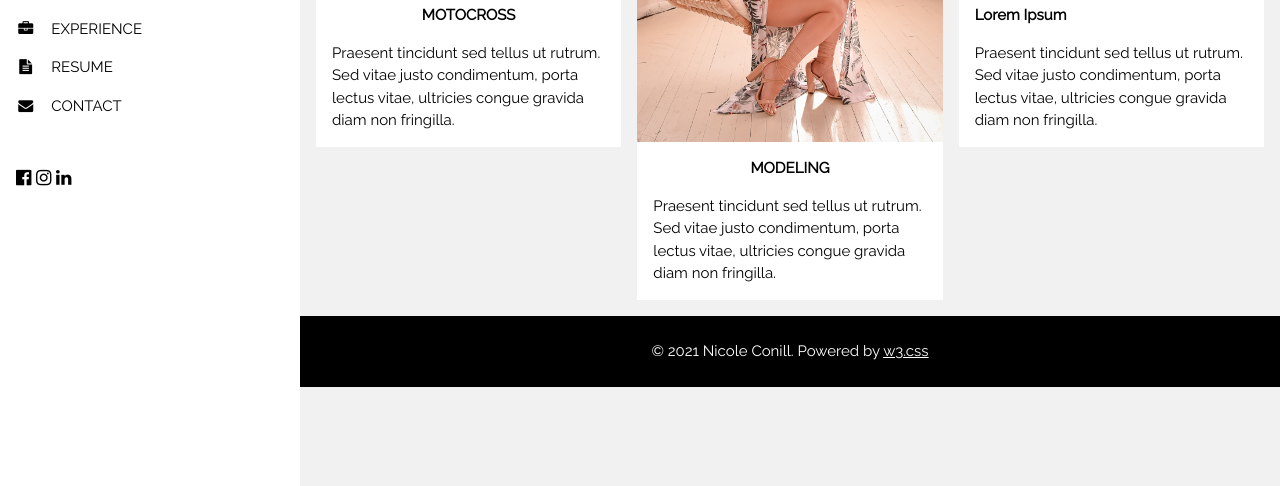
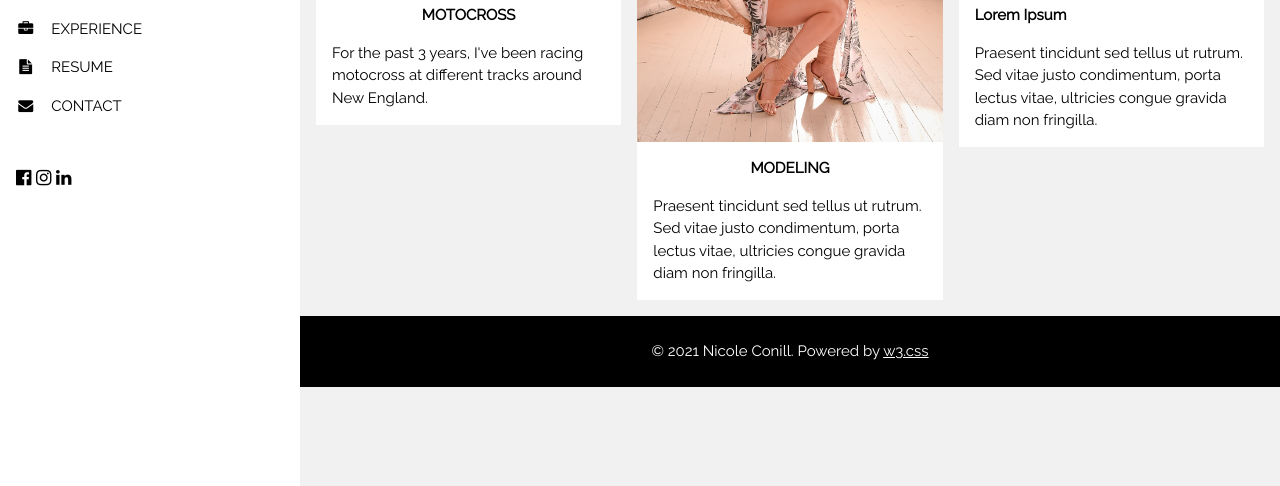
Before and after one commit to nconill13/personalwebsite, a plain HTML site: page about.html in a window 1280 px wide. Shown: the part 314-800 px from the top of the page. Drawn offline with nearby package versions, Linux system fonts and the light colour scheme.

Commit message:
Update about.html

```diff
--- a/about.html
+++ b/about.html
@@ -66,7 +66,7 @@ body,h1,h2,h3,h4,h5,h6 {font-family: "Raleway", sans-serif}
       <img src="D1.jpg" alt="Dirt Bike" style="width:100%" class="w3-hover-opacity">
       <div class="w3-container w3-white">
         <p class="w3-center"><b>MOTOCROSS</b></p>
-        <p>Praesent tincidunt sed tellus ut rutrum. Sed vitae justo condimentum, porta lectus vitae, ultricies congue gravida diam non fringilla.</p>
+        <p>For the past 3 years, I've been racing motocross at different tracks around New England.</p>
       </div>
     </div>
     <div class="w3-third w3-container w3-margin-bottom">
```
